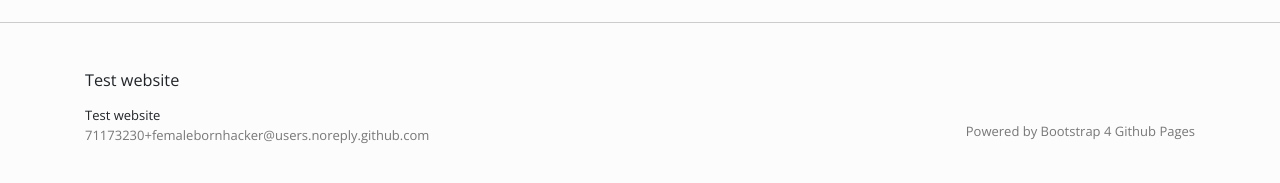
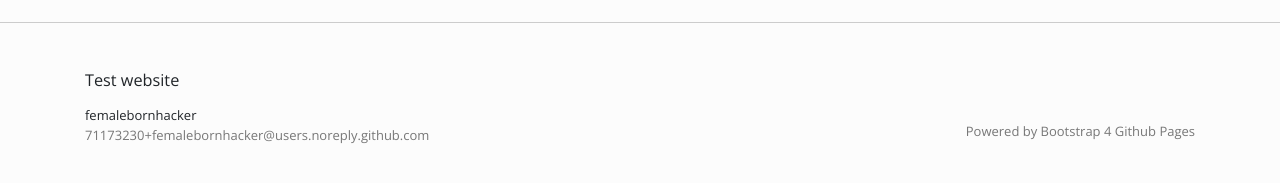
Before and after one commit to femalebornhacker/testwebsite, a Jekyll site: the page built from index.md, in a window 1280 px wide. Shown: the part 262-445 px from the top of the page. Built offline with Jekyll 4.4.1, drawn with Linux system fonts in a browser that asks for light colours.

Commit message:
Personalize author and url

```diff
--- a/_config.yml
+++ b/_config.yml
@@ -13,11 +13,12 @@
 # you will see them accessed via {{ site.title }}, {{ site.email }}, and so on.
 # You can create any custom variable you would like, and they will be accessible
 # in the templates via {{ site.myvariable }}.
+author: femalebornhacker
 title: Test website
 email: "71173230+femalebornhacker@users.noreply.github.com"
 description: >- # this means to ignore newlines until "baseurl:"
 #baseurl: "" # the subpath of your site, e.g. /blog
-#url: "" # the base hostname & protocol for your site, e.g. http://example.com
+url: "https://femalebornhacker.github.io/testwebsite" # the base hostname & protocol for your site, e.g. http://example.com
 #twitter_username: jekyllrb
 github_username:  femalebornhacker
 
```
